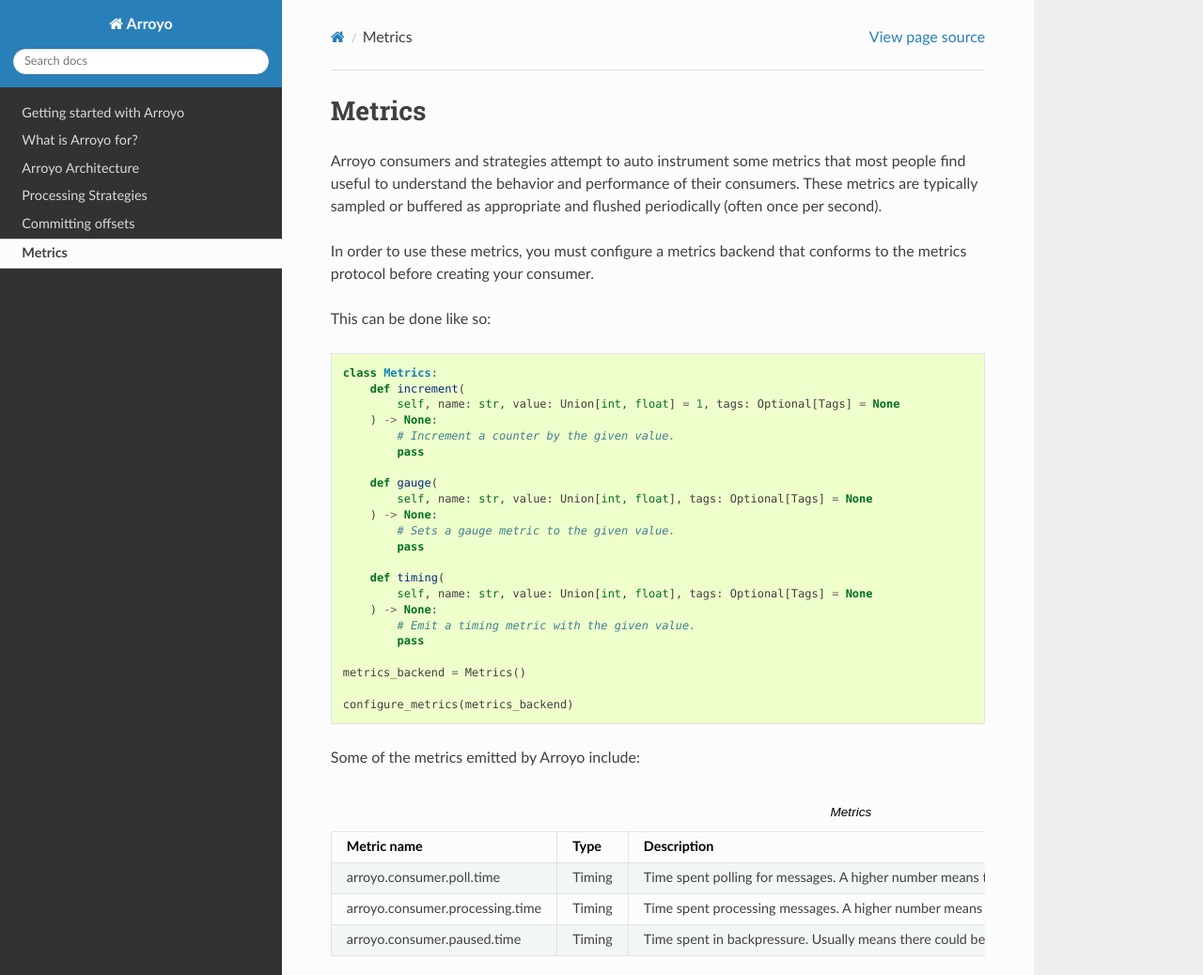
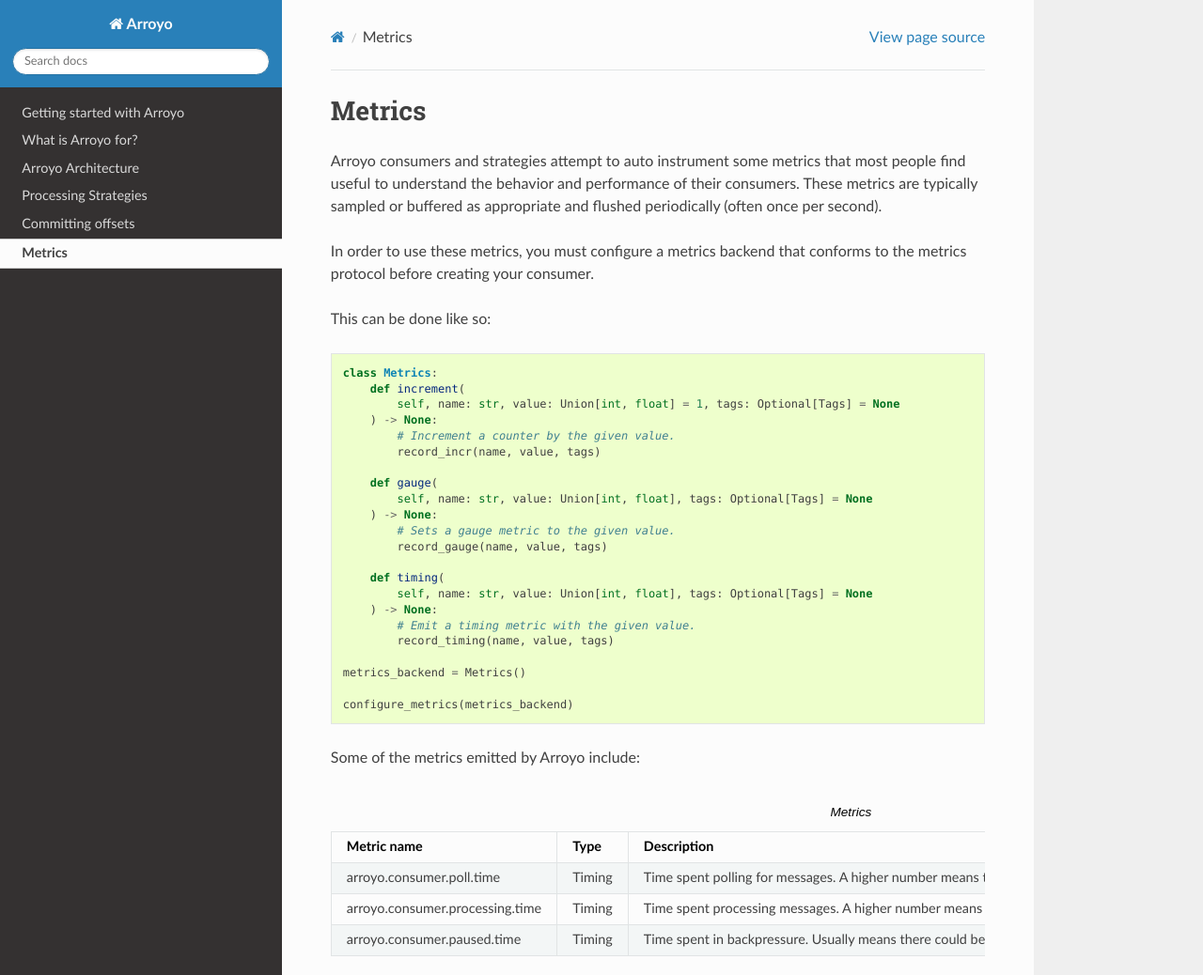
Before and after one commit to getsentry/arroyo, a Sphinx documentation site: the page built from docs/source/metrics.rst, in a window 1280 px wide and 1331 px high, cut to the strip 0-1038 px from the top of the window. Shown: the whole strip at 94% size. Built offline with Sphinx 7.4.7 and the Read the Docs theme 2.0.0, drawn with Linux system fonts in a browser that asks for light colours.

Commit message:
update doc

```diff
--- a/docs/source/metrics.rst
+++ b/docs/source/metrics.rst
@@ -19,19 +19,19 @@
             self, name: str, value: Union[int, float] = 1, tags: Optional[Tags] = None
         ) -> None:
             # Increment a counter by the given value.
-            pass
+            record_incr(name, value, tags)
 
         def gauge(
             self, name: str, value: Union[int, float], tags: Optional[Tags] = None
         ) -> None:
             # Sets a gauge metric to the given value.
-            pass
+            record_gauge(name, value, tags)
 
         def timing(
             self, name: str, value: Union[int, float], tags: Optional[Tags] = None
         ) -> None:
             # Emit a timing metric with the given value.
-            pass
+            record_timing(name, value, tags)
 
     metrics_backend = Metrics()
 
```
